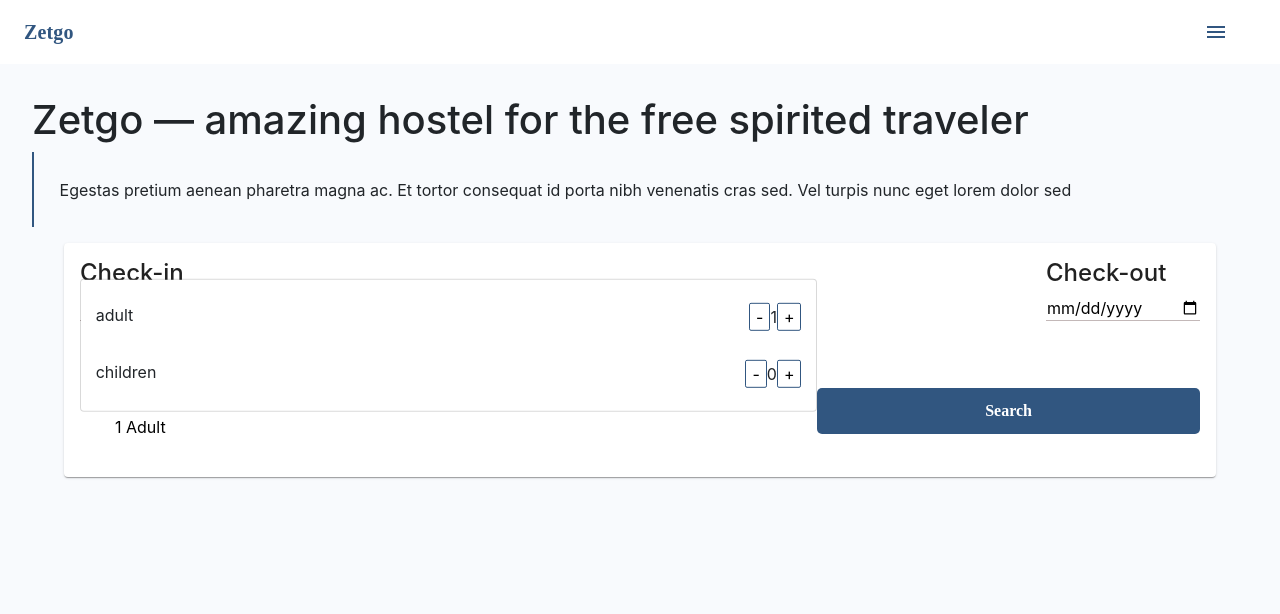
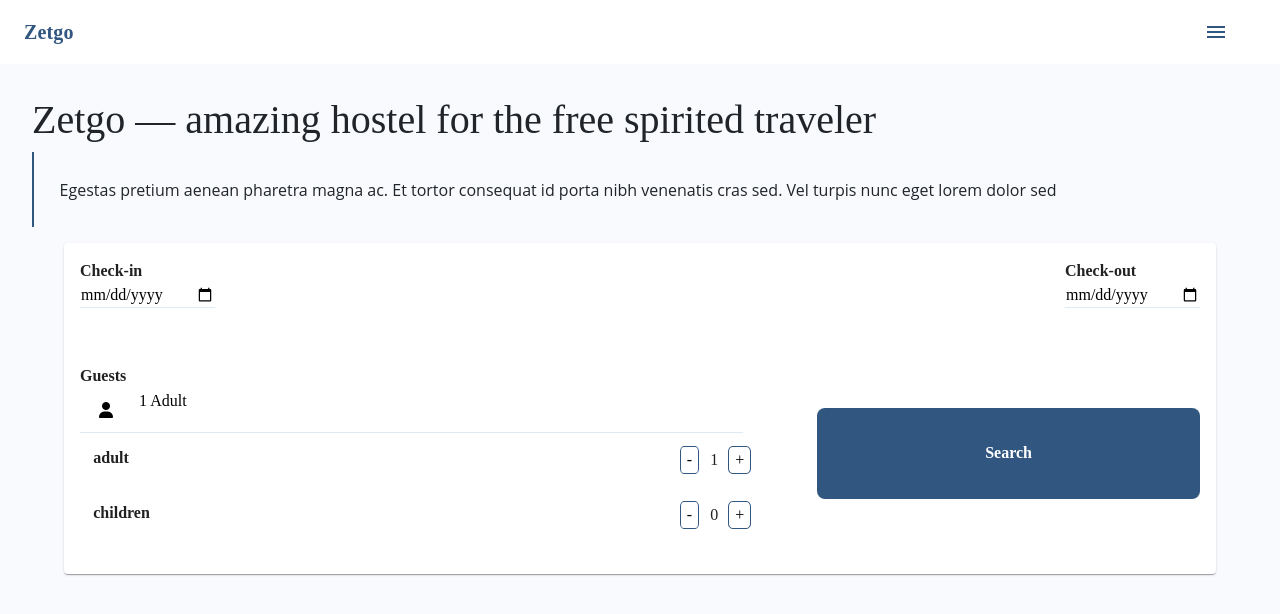
Before and after one commit to KhushiMittal16/zetgo, a React (Create React App) app: page / in a window 1280 px wide. Both pictures are taken after a click on the button "1 Adult". Shown: the top 614 px of the page. Built offline with nearby package versions, Linux system fonts and the light colour scheme.

Commit message:
Second Commit

```diff
--- a/package.json
+++ b/package.json
@@ -5,16 +5,21 @@
   "dependencies": {
     "@emotion/react": "^11.9.0",
     "@emotion/styled": "^11.8.1",
+    "@material-ui/core": "^4.12.4",
     "@mui/icons-material": "^5.6.2",
     "@mui/material": "^5.6.2",
     "@mui/x-date-pickers": "^5.0.0-alpha.1",
+    "@syncfusion/ej2-react-calendars": "^20.1.47",
     "@testing-library/jest-dom": "^5.16.4",
     "@testing-library/react": "^13.1.1",
     "@testing-library/user-event": "^13.5.0",
     "react": "^18.0.0",
+    "react-date-picker": "^8.4.0",
+    "react-datetime": "^3.1.1",
     "react-dom": "^18.0.0",
     "react-router-dom": "^6.3.0",
     "react-scripts": "5.0.1",
+    "react-today-date-picker": "^7.8.29",
     "styled-components": "^5.3.5",
     "web-vitals": "^2.1.4"
   },
--- a/public/index.html
+++ b/public/index.html
@@ -38,6 +38,8 @@
 
     <script src="https://cdn.jsdelivr.net/npm/bootstrap@5.1.3/dist/js/bootstrap.bundle.min.js" integrity="sha384-ka7Sk0Gln4gmtz2MlQnikT1wXgYsOg+OMhuP+IlRH9sENBO0LRn5q+8nbTov4+1p" crossorigin="anonymous"></script>
 
+
+    <script src="https://kit.fontawesome.com/a221853c41.js" crossorigin="anonymous"></script>
     <!--
       This HTML file is a template.
       If you open it directly in the browser, you will see an empty page.
--- a/src/CSS/main.css
+++ b/src/CSS/main.css
@@ -3,18 +3,18 @@
     height: 100vh;
     background-color: #F8FAFD;
     padding: 4vh;
+    font-family: Mulish;
 }
 
 .para{
     border-left: solid 2px #315680;
+    font-family: Open Sans;
     padding: 2vw;
 }
 
 .checkcard{
     width: 90vw;
-    margin: 2vh;
-    margin-left: -2vw;
-    margin-right: -2vw;
+    margin-top: 2vh;
 }
 
 .carddesg{
@@ -23,18 +23,26 @@
     align-items: center;
 }
 
+.head{
+    font-weight: 800;
+}
+
 input{
     width: 100%;
-    /* justify-content: space-evenly; */
     border: none;
-    border-bottom: solid 1px rgba(172, 157, 157, 0.719);
+    border-bottom: solid 1px #DFEAF5;
     margin-right: 10px;
 }
 
+input:focus{
+    width: 100%;
+    border: none;
+    border-bottom: solid 1px #DFEAF5;
+    margin-right: 10px;
+}
 
 form{
     display: flex;
-    justify-content: center;
     align-items: center;
     justify-content: space-between;
 }
@@ -46,18 +54,23 @@ form{
     padding-top: 5%;
 }
 
-.btn_bootstrap{
-    width: 100%;
+.dropdownMenu{
+    width: 90%;
+    display: flex;
     border: none;
+    border-bottom: 1px solid #DFEAF5;
     background-color: #fff;
-    display: flex;
+}
+
+.typecount{
+    margin-left: 2%;
 }
 
 .search{
-    padding: 1% 15%;
+    padding: 3% 15%;
     background-color: #315680;
     border: none;
-    border-radius: 5px;
+    border-radius: 1vh;
     color: #fff;
     font-family: Mulish;
     font-weight: 800;
@@ -65,7 +78,6 @@ form{
 
 .listitem1{
     display: flex;
-    /* align-items: flex-start; */
     justify-content: space-between;
     padding: 2%;
 }
@@ -75,7 +87,7 @@ i{
 }
 
 .guests{
-    width: 100%;
+    width: 90%;
 }
 
 .listitem2{
@@ -84,18 +96,33 @@ i{
     padding: 2%;
 }
 
+.guestType{
+    font-family: Mulish;
+    font-weight: 800;
+}
+
 .iconbtn{
     color: #315680;
 }
 
 .dropdownbtn{
+    /* width: 4%; */
+    margin-right: 2%;
+    box-sizing: border-box;
     background-color: #fff;
     border: 1px solid #315680;
-    border-radius: 2px;
+    border-radius: 20%;
 }
 
-.dropdown-menu{
-    width: 100%;
+.incDecbtn{
+    display: flex;
+    align-items: center;
+    justify-content: space-evenly;
+}
+
+.count{
+    margin-left: 20%;
+    margin-right: 20%;
 }
 
 @media screen and (max-width:384px){
@@ -106,6 +133,7 @@ i{
     }
 
     input{
+        width: 100%;
         margin-bottom: 5vh;
     }
 
@@ -124,8 +152,17 @@ i{
         justify-content: center;
     }
     .guests{
+        width: 100%;
         display: block;
         justify-content: space-between;
         align-items: center;
     }
+
+    .dropdownMenu{
+        width: 100%;
+        display: flex;
+        border: none;
+        border-bottom: 1px solid #DFEAF5;
+        background-color: #fff;
+    }
 }
--- a/src/components/Card.js
+++ b/src/components/Card.js
@@ -1,17 +1,15 @@
 import * as React from 'react';
-import Box from '@mui/material/Box';
 import Card from '@mui/material/Card';
+import DatePicker from 'react-date-picker';
 import CardActions from '@mui/material/CardActions';
 import CardContent from '@mui/material/CardContent';
-// import Button from '@mui/material/Button';
-// import Typography from '@mui/material/Typography';
-// import DateRangeIcon from '@mui/icons-material/DateRange';
 import { useState } from 'react';
 import '../CSS/main.css';
 
 export default function BasicCard() {
   const [adult, setAdult] = useState(1);
   const [child, setChild] = useState(0);
+  const [chngdate, setChngdate] = useState(new Date());
 
   const handleChangeNegAdult=()=>{
     const adultDec= adult-1;
@@ -34,61 +32,75 @@ export default function BasicCard() {
 
   const handleChangeNegChild=()=>{
     const childDec= child-1;
-    if(childDec>0)
+    if(childDec>=0)
       setChild(childDec);
     else
-      setChild(childDec)
+      setChild(child)
   }
 
+  const dateChng=()=>{
 
+  }
 
   return (
     <Card className='checkcard' sx={{ minWidth: 275 }}>
       <CardContent>
+
         <form>
           <div>
-        <h4>Check-in</h4>
-        <input type="date" placeholder="Enter date"/>
+          <div className='head'>Check-in</div>
+          <input type="date" placeholder="Add date"/>
+          {/* <TextField
+            id="date"
+            label="Choose your birthdate"
+            type="date"
+            defaultValue="2017-05-24"
+            InputLabelProps={{
+              shrink: true,
+            }}
+          /> */}
+          {/* <DatePicker onChange={setChngdate} value={chngdate} /> */}
+          {/* <button onChange={setChngdate} value={chngdate}>date</button> */}
           </div>
           <div>
-        <h4>Check-out</h4>
-        <input type="date" placeholder="Enter date"/>
+          <div  className='head'>Check-out</div>
+          <input type="date" placeholder="Add date"/>
           </div>
         </form>
+
         <div className='guest_search'>
         <div className='guests'>
-        <h4>Guests</h4>
-        {/* <input type="text" placeholder='1 adult'/>  */}
+        <div  className='head'>Guests</div>
         <div className="dropdown">
-            <button className="btn_bootstrap" type="button" id="dropdownMenuButton1" data-bs-toggle="dropdown" aria-expanded="false">
-                <i class="fa-solid fa-user"></i> <div>{(child>0)?`${adult} Adult, ${child} Child`: `${adult} Adult`}</div>
+            <button className='dropdownMenu' type="button" data-bs-toggle="collapse" data-bs-target="#collapseOne" aria-expanded="true" aria-controls="collapseOne">
+              <i class="fa-solid fa-user"></i>
+              <div className='typecount'>{(child>0)?`${adult} Adult, ${child} Child`: `${adult} Adult`}</div>
             </button>
-            <ul className="dropdown-menu" aria-labelledby="dropdownMenuButton1">
+            <div id="collapseOne" class="accordion-collapse collapse" aria-labelledby="headingOne" data-bs-parent="#accordionExample" style={{width:"90%"}}>
                       <li className='listitem1'>
-                  <div>adult</div>
-                  <div >
-                  <button className='dropdownbtn' onClick={handleChangeNegAdult}>-</button>
-                    {adult}
-                  <button className='dropdownbtn' onClick={handleChangePosAdult}>+</button>
+                        <div className='guestType'>adult</div>
+                        <div className='incDecbtn'>
+                          <button className='dropdownbtn' onClick={handleChangeNegAdult}><div className='btnneg'>-</div></button>
+                          <div className='count'> {adult}</div>
+                          <button className='dropdownbtn' onClick={handleChangePosAdult}><div className='btnpos'>+</div></button>
                         </div>
                       </li>
 
                       <li className='listitem2'>
-                  <div>children</div>
-                  <div>
-                    <button className='dropdownbtn' onClick={handleChangeNegChild}>-</button>
-                      {child}
-                    <button className='dropdownbtn' onClick={handleChangePosChild}>+</button>
+                        <div className='guestType'>children</div>
+                        <div className='incDecbtn'>
+                          <button className='dropdownbtn' onClick={handleChangeNegChild}><div className='btnneg'>-</div></button>
+                            <div className='count'>{child}</div>
+                          <button className='dropdownbtn' onClick={handleChangePosChild}><div className='btnpos'>+</div></button>
                         </div>
                       </li>
-            </ul>
+            </div>
         </div>
         </div>
         <button className='search'>Search</button>
         </div>
       </CardContent>
       <CardActions>
-        {/* <Button size="small">Learn More</Button> */}
       </CardActions>
     </Card>
   );
```
Also changed, not shown: 1 other file (tests, documents, lock files or other folders). Lines whose indentation alone changed are shown as unchanged.
